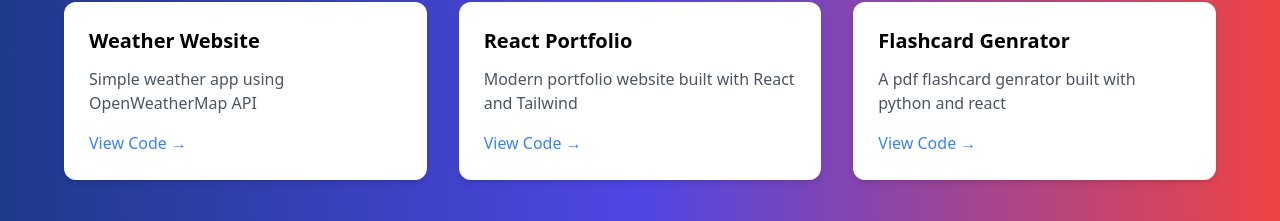
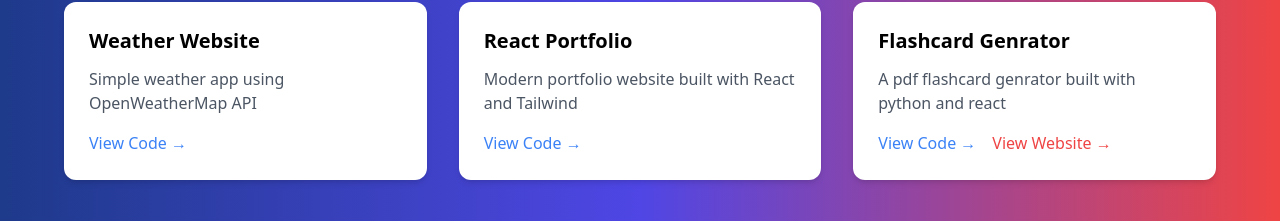
Before and after one commit to Emmanuel27121/Personal_Website, a React (Vite) app in the folder portfolio/: page / in a window 1280 px wide. Shown: the part 1471-1692 px from the top of the page. Built offline with nearby package versions, Linux system fonts and the light colour scheme.

Commit message:
Updated Project Link

```diff
--- a/portfolio/src/components/Navbar.jsx
+++ b/portfolio/src/components/Navbar.jsx
@@ -11,10 +11,10 @@
 
           {/* Desktop Menu */}
           <ul className="hidden md:flex gap-6 text-gray-700">
-              <li><a href="#about" className="hover:text-primary">About</a></li>
-              <li><a href="#skills" className="hover:text-primary">Skills</a></li>
-              <li><a href="#projects" className="hover:text-primary">Projects</a></li>
-              <li><a href="#contact" className="hover:text-primary">Contact</a></li>
+              <li><a href="#about" className=" hover:text-redish hover:scale-110 hover:-translate-y-1 inline-block ">About</a></li>
+              <li><a href="#skills" className=" hover:text-redish hover:scale-110 hover:-translate-y-1 inline-block ">Skills</a></li>
+              <li><a href="#projects" className=" hover:text-redish hover:scale-110 hover:-translate-y-1 inline-block ">Projects</a></li>
+              <li><a href="#contact" className=" hover:text-redish hover:scale-110 hover:-translate-y-1 inline-block ">Contact</a></li>
           </ul>
 
           {/* Mobile Menu */}
--- a/portfolio/src/components/Projects.jsx
+++ b/portfolio/src/components/Projects.jsx
@@ -15,7 +15,8 @@
     {
       title: "Flashcard Genrator",
       description: "A pdf flashcard genrator built with python and react",
-      github: "https://github.com/Emmanuel27121/Flashcard-Web.git"
+      github: "https://github.com/Emmanuel27121/Flashcard-Web.git",
+      website: "https://flashcards.emmanueloje.online/"
     }
   ]
 
@@ -46,12 +47,26 @@
               {project.description}
             </p>
 
-            <a
-              href={project.github} target="_blank"
-              className="text-blue-500 font-medium"
-            >
-              View Code →
-            </a>
+            <div className="flex gap-4">
+              <a
+                href={project.github} target="_blank" rel="noopener noreferrer"
+                className="text-blue-500 font-medium"
+              >
+                View Code →
+              </a>
+
+              {project.website && (
+                <a
+                  href={project.website} target="_blank" rel="noopener noreferrer"
+                  className="text-red-500 font-medium"
+                >
+                  View Website →
+                </a>
+              )}
+
+            </div>
+
+
 
           </div>
 
```
Also changed, not shown: 1 other file (tests, documents, lock files or other folders).
